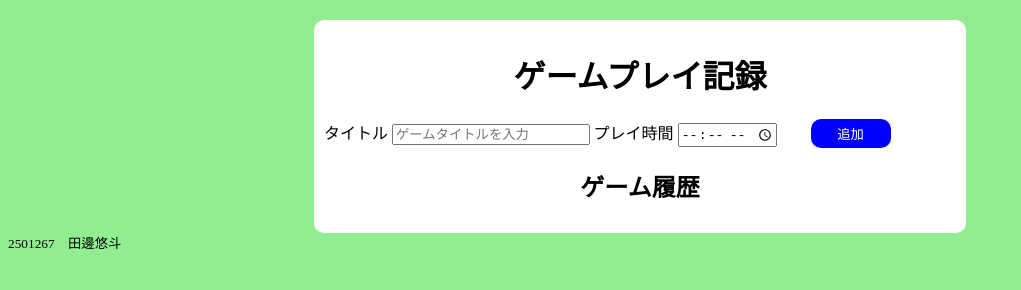
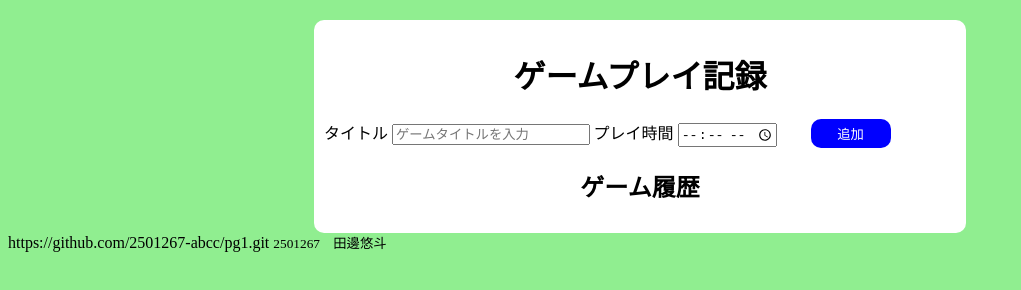
Before and after one commit to 2501267-abcc/pg1, a plain HTML site: page 74/index.html in a window 1280 px wide. Shown: the whole page, without its empty margins (0-1021 px from the left). Drawn offline with Linux system fonts and the light colour scheme.

Commit message:
Update index.html

```diff
--- a/74/index.html
+++ b/74/index.html
@@ -23,6 +23,7 @@
                 </ul>
             </div>
         </div>
+        https://github.com/2501267-abcc/pg1.git
         <small>2501267　田邊悠斗</small>
     </body>
 
```
